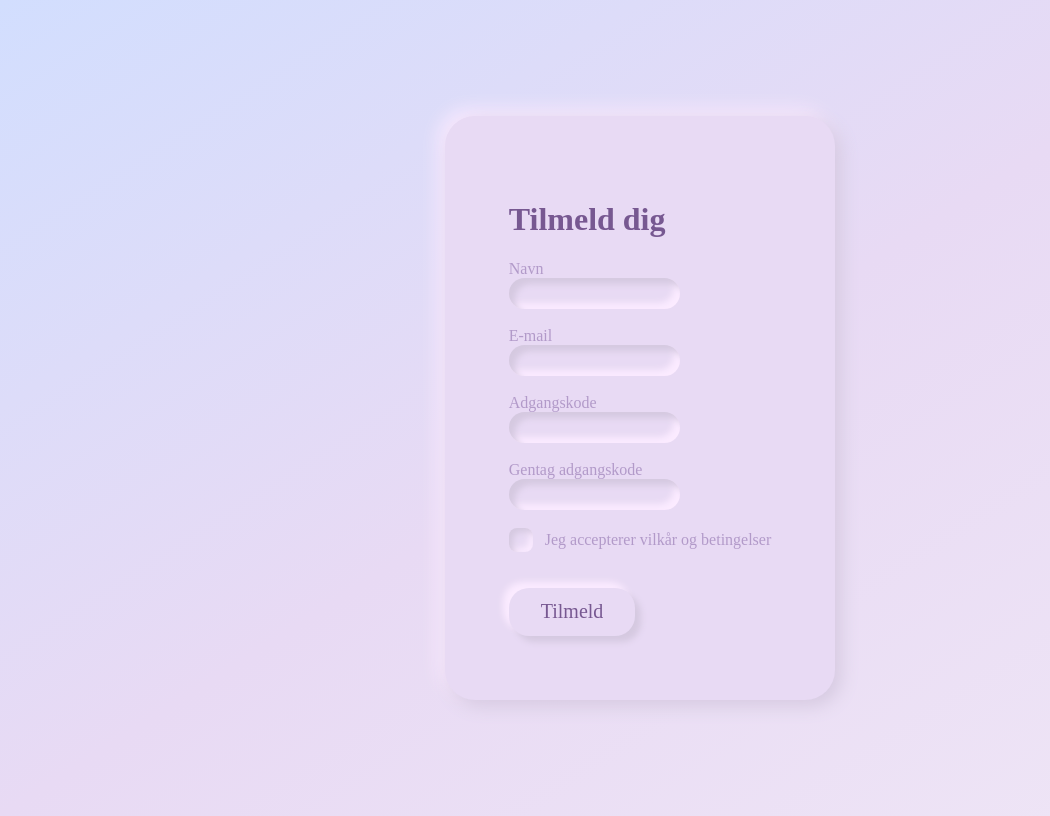
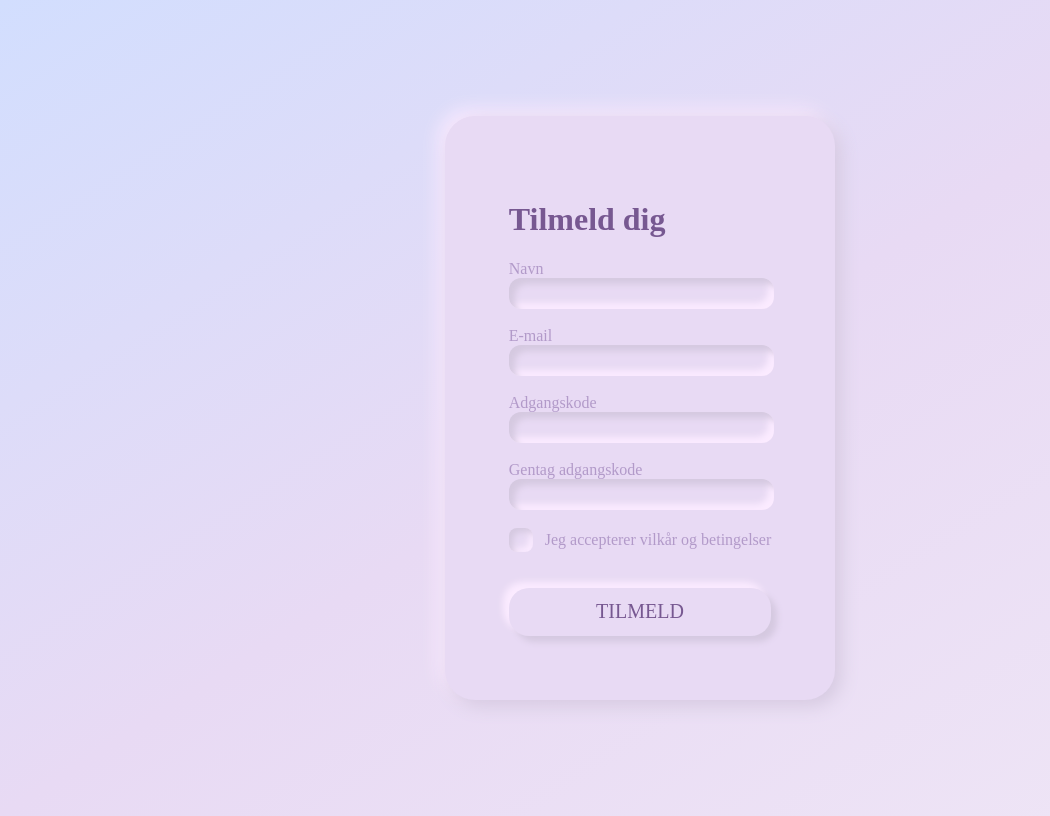
Before and after one commit to vevest/htdocs, a PHP site: page /form.html in a window 1280 px wide. Shown: the whole page, without its empty margins (0-1050 px from the left). Run offline with PHP 8.4, Linux system fonts and the light colour scheme; some web fonts are replaced.

Commit message:
button done

```diff
--- a/layout.css
+++ b/layout.css
@@ -15,6 +15,11 @@ body {
 h1 {
     font-family: 'nunito';
     color: #775891 ;
+}
+
+p{
+    font-family: 'nunito';
+    color: #b29ac9 ;
 }
 
 
@@ -87,8 +92,9 @@ form{
 }
 
 form input {
+    width: 95%;
     content: '';
-    border-radius: 20px;
+    border-radius: 12px;
     background: #e8daf4;
     box-shadow: inset 6px 6px 6px #d5c9e0,
             inset -6px -6px 6px #fbebff;
@@ -110,6 +116,9 @@ button{
     font-size: 20px;
     transition: all 0.5s ease 0s;
     cursor: pointer;
+    text-align: center;
+    text-transform: uppercase;
+    width: 100%;
 }
 
 button:hover{
```
